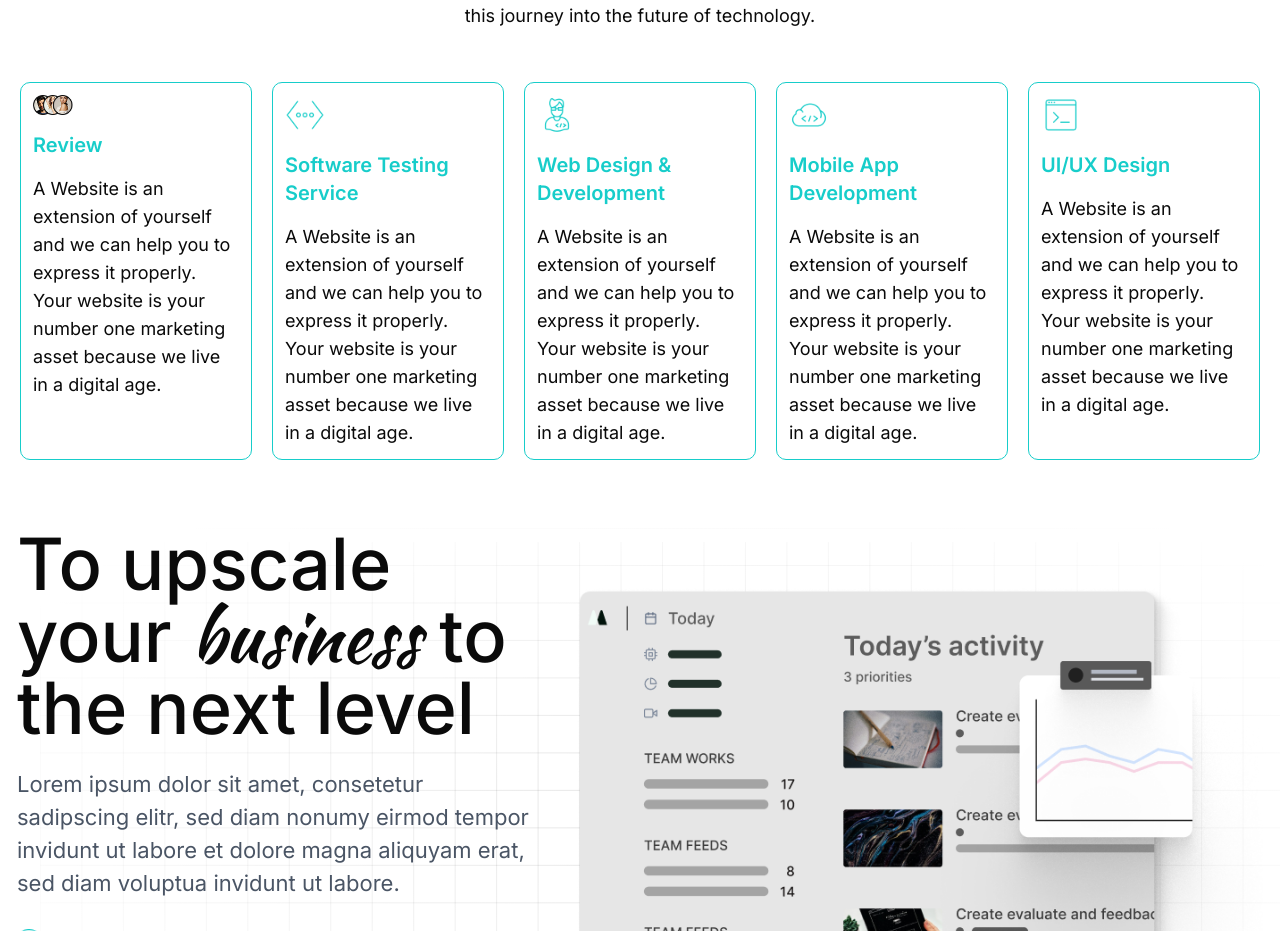
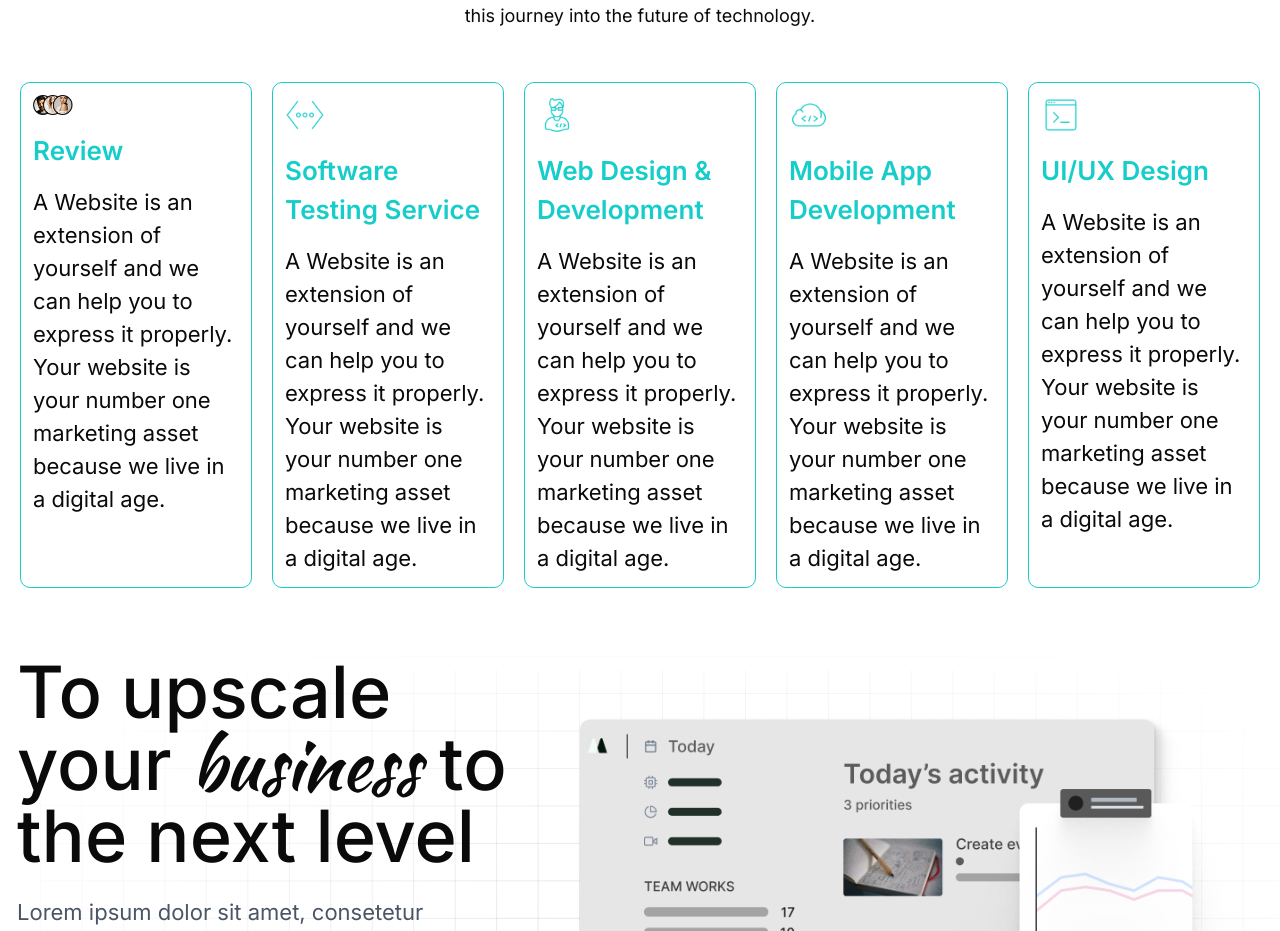
Before and after one commit to Roshen-Perera/ceylon-developers-portfolio, a Next.js app: page / in a window 1280 px wide. Shown: the part 782-1713 px from the top of the page. Built offline with nearby package versions, Linux system fonts and the light colour scheme.

Commit message:
changed heading and paragraph size in service

```diff
--- a/components/serviceCarousel.tsx
+++ b/components/serviceCarousel.tsx
@@ -15,8 +15,8 @@ const ServiceCarousel = () => {
             width={40}
             height={40}
           />
-          <p className="text-xl font-semibold text-[#17CDCA]">Review</p>
-          <p className="text-lg">
+          <p className="text-[26px] font-semibold text-[#17CDCA]">Review</p>
+          <p className="text-[22px]">
             A Website is an extension of yourself and we can help you to express
             it properly. Your website is your number one marketing asset because
             we live in a digital age.
@@ -30,10 +30,10 @@ const ServiceCarousel = () => {
             width={40}
             height={40}
           />
-          <p className="text-xl font-semibold text-[#17CDCA]">
+          <p className="text-[26px] font-semibold text-[#17CDCA]">
             Software Testing Service
           </p>
-          <p className="text-lg">
+          <p className="text-[22px]">
             A Website is an extension of yourself and we can help you to express
             it properly. Your website is your number one marketing asset because
             we live in a digital age.
@@ -47,10 +47,10 @@ const ServiceCarousel = () => {
             width={40}
             height={40}
           />
-          <p className="text-xl font-semibold text-[#17CDCA]">
+          <p className="text-[26px] font-semibold text-[#17CDCA]">
             Web Design & Development
           </p>
-          <p className="text-lg">
+          <p className="text-[22px]">
             A Website is an extension of yourself and we can help you to express
             it properly. Your website is your number one marketing asset because
             we live in a digital age.
@@ -64,10 +64,10 @@ const ServiceCarousel = () => {
             width={40}
             height={40}
           />
-          <p className="text-xl font-semibold text-[#17CDCA]">
+          <p className="text-[26px] font-semibold text-[#17CDCA]">
             Mobile App Development
           </p>
-          <p className="text-lg">
+          <p className="text-[22px]">
             A Website is an extension of yourself and we can help you to express
             it properly. Your website is your number one marketing asset because
             we live in a digital age.
@@ -81,8 +81,8 @@ const ServiceCarousel = () => {
             width={40}
             height={40}
           />
-          <p className="text-xl font-semibold text-[#17CDCA]">UI/UX Design</p>
-          <p className="text-lg">
+          <p className="text-[26px] font-semibold text-[#17CDCA]">UI/UX Design</p>
+          <p className="text-[22px]">
             A Website is an extension of yourself and we can help you to express
             it properly. Your website is your number one marketing asset because
             we live in a digital age.
```
